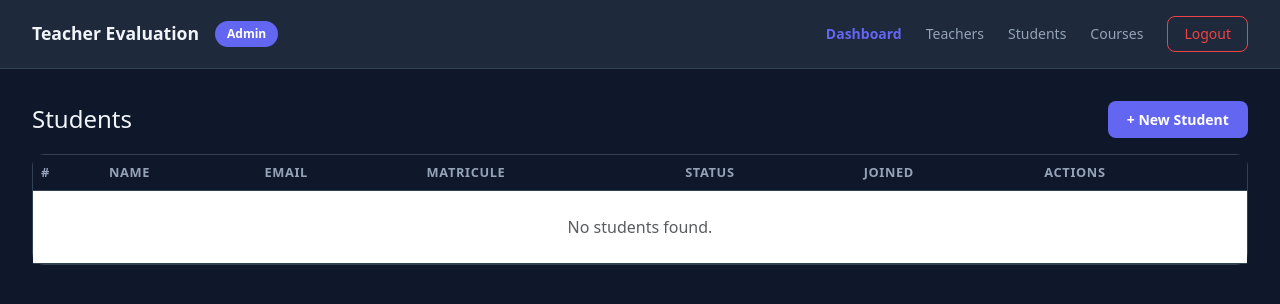
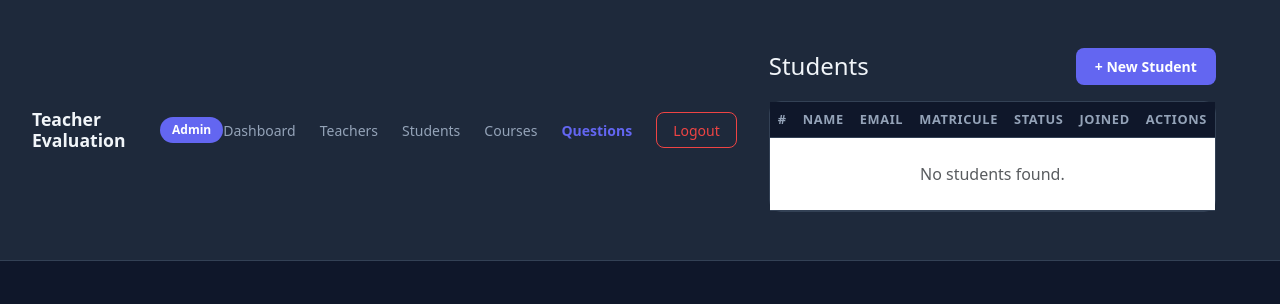
Before and after one commit to YoungzBrain/Evaluation_platform, a Django app: template accounts/templates/accounts/students/index.html in a window 1280 px wide. Shown: the top 304 px of the page. Run offline with Django 3.2, Linux system fonts and the light colour scheme; the template is opened without the code that fills it, so the values that code supplies are empty.

Commit message:
module 4 complete

```diff
--- a/accounts/templates/accounts/students/index.html
+++ b/accounts/templates/accounts/students/index.html
@@ -34,14 +34,14 @@
         <h1>Teacher Evaluation</h1>
         <span class="badge-role">Admin</span>
     </div>
-   <div class="d-flex align-items-center gap-4">
-        <a href="{% url 'admin_dashboard' %}" class="nav-link active">Dashboard</a>
+     <div class="d-flex align-items-center gap-4">
+        <a href="{% url 'admin_dashboard' %}" class="nav-link">Dashboard</a>
         <a href="{% url 'teachers_list' %}" class="nav-link">Teachers</a>
         <a href="{% url 'students_list' %}" class="nav-link">Students</a>
         <a href="{% url 'courses_list' %}" class="nav-link">Courses</a>
+        <a href="{% url 'questions_list' %}" class="nav-link active">Questions</a>
         <a href="{% url 'logout' %}" class="btn-logout">Logout</a>
     </div>
-</div>
 
 <div class="main">
 
--- a/accounts/templates/accounts/teachers/index.html
+++ b/accounts/templates/accounts/teachers/index.html
@@ -34,11 +34,12 @@
         <h1>Teacher Evaluation</h1>
         <span class="badge-role">Admin</span>
     </div>
-    <div class="d-flex align-items-center gap-4">
-        <a href="{% url 'admin_dashboard' %}" class="nav-link active">Dashboard</a>
+     <div class="d-flex align-items-center gap-4">
+        <a href="{% url 'admin_dashboard' %}" class="nav-link">Dashboard</a>
         <a href="{% url 'teachers_list' %}" class="nav-link">Teachers</a>
         <a href="{% url 'students_list' %}" class="nav-link">Students</a>
         <a href="{% url 'courses_list' %}" class="nav-link">Courses</a>
+        <a href="{% url 'questions_list' %}" class="nav-link active">Questions</a>
         <a href="{% url 'logout' %}" class="btn-logout">Logout</a>
     </div>
 </div>
```
Also changed, not shown: accounts/templates/accounts/admin_dashboard.html (+4 -3 lines), questions/migrations/0001_initial.py (added).
